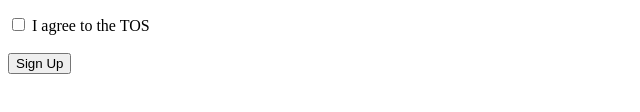
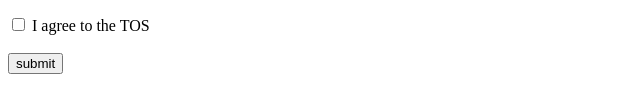
Before and after one commit to acciojob/signup-form-car-souravkumar21, a website: page main.html in a window 1280 px wide. Shown: the part 302-414 px from the top of the page, 0-640 px from the left. Drawn offline with Linux system fonts and the light colour scheme.

Commit message:
created a submission

```diff
--- a/main.html
+++ b/main.html
@@ -54,7 +54,7 @@
         <input type="checkbox" id="tos" name="tos" required>
         <label for="tos">I agree to the TOS</label><br><br>
 
-        <input type="submit" value="Sign Up">
+        <input type="submit" value="submit">
     </form>
 </body>
 </html>
```
